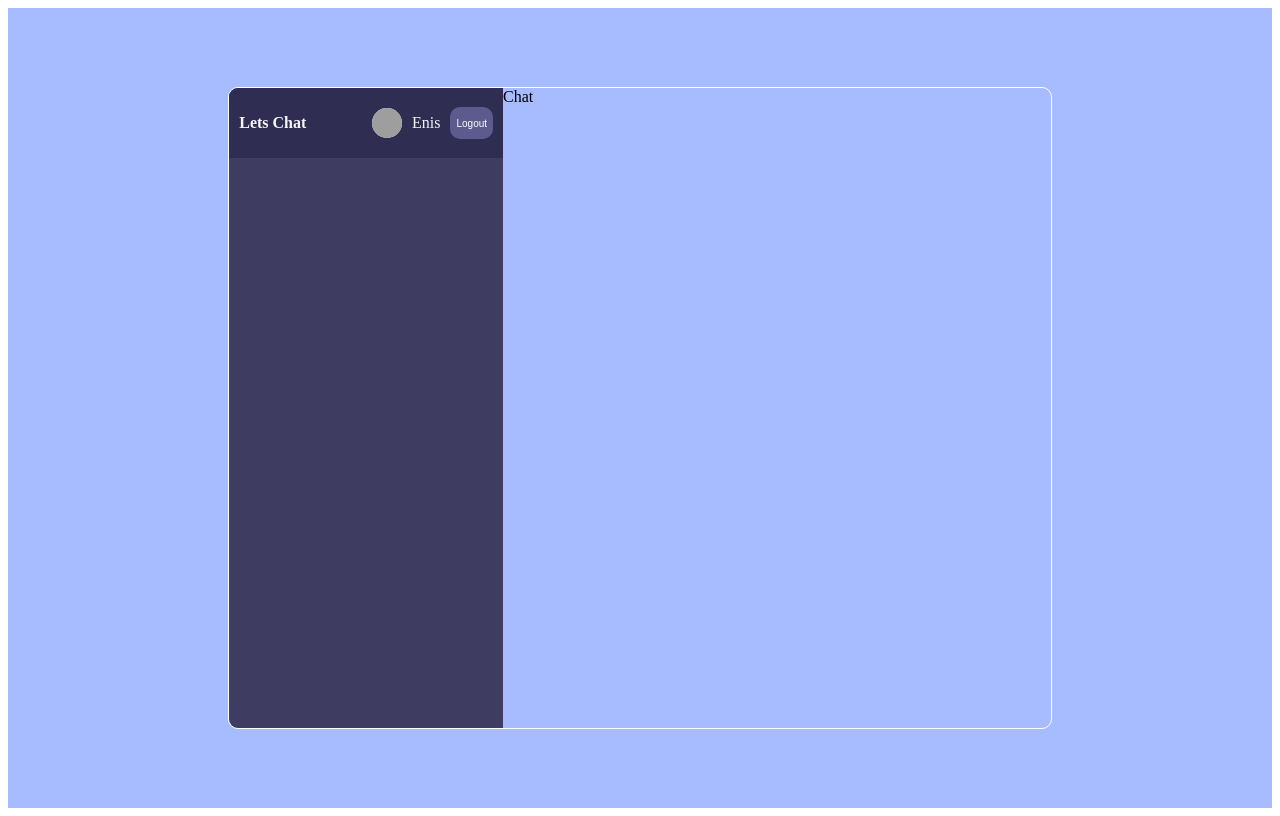
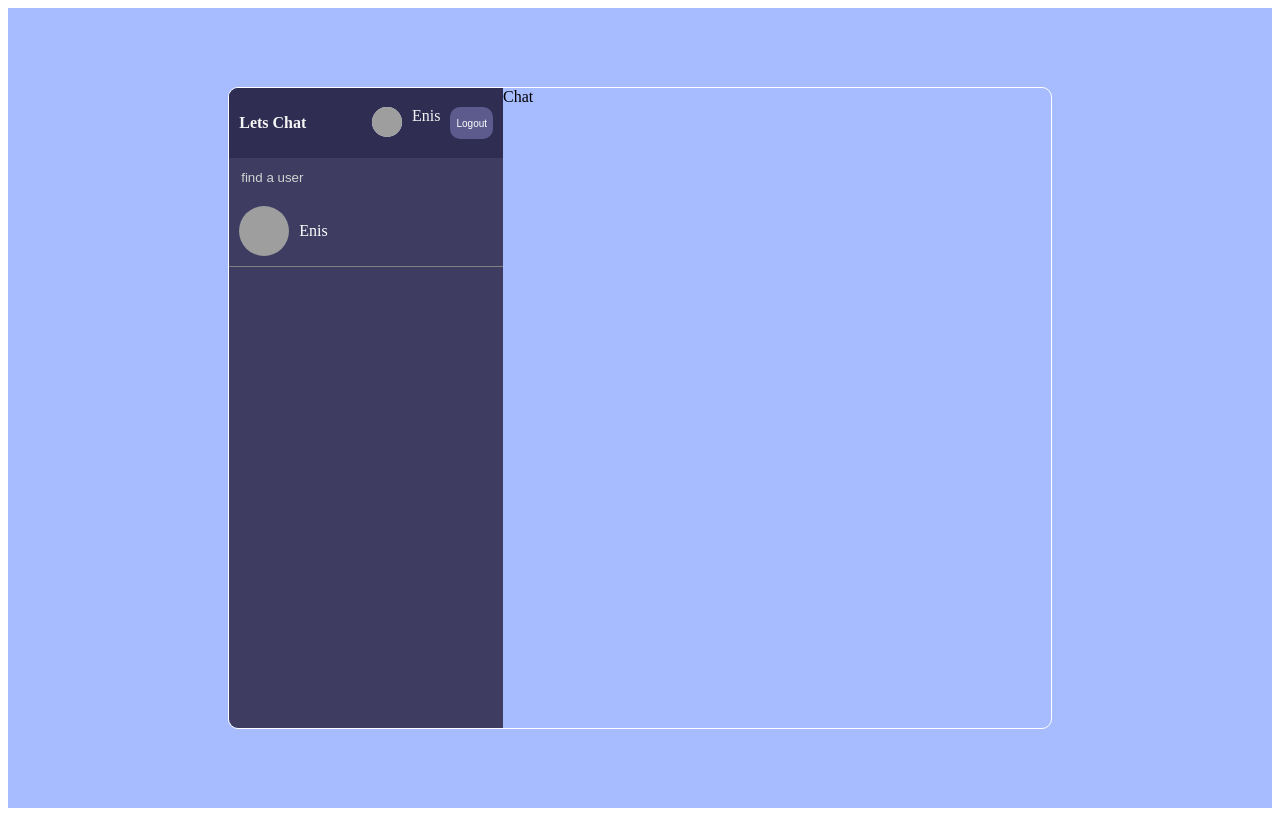
Before and after one commit to aneesh072/chatup-React, a React (Create React App) app: page / in a window 1280 px wide. Built offline with nearby package versions, Linux system fonts and the light colour scheme; grey boxes are pictures that could not be loaded.

Commit message:
added user and search bar

```diff
--- a/src/components/Search.jsx
+++ b/src/components/Search.jsx
@@ -1,7 +1,19 @@
-import React from "react";
+import React from 'react';
 
 const Search = () => {
-  return <div>Search</div>;
+  return (
+    <div className="search">
+      <div className="searchForm">
+        <input type="text" placeholder='find a user'/>
+      </div>
+      <div className="userChat">
+        <img src="https://images.pexels.com/photos/3813324/pexels-photo-3813324.jpeg?auto=compress&cs=tinysrgb&w=800" />
+        <div className="userChatInfo">
+          <span>Enis</span>
+        </div>
+      </div>
+    </div>
+  );
 };
 
 export default Search;
--- a/src/components/Sidebar.jsx
+++ b/src/components/Sidebar.jsx
@@ -1,10 +1,12 @@
 import React from 'react';
 import Navbar from './Navbar';
+import Search from './Search';
 
 const Sidebar = () => {
   return (
     <div className="sidebar">
       <Navbar />
+      <Search />
     </div>
   );
 };
--- a/src/style.scss
+++ b/src/style.scss
@@ -105,7 +105,6 @@
         .user {
           display: flex;
           gap: 10px;
-          align-items: center;
 
           img {
             background-color: aliceblue;
@@ -114,8 +113,6 @@
             border-radius: 50%;
             object-fit: cover;
           }
-        }
-
           button {
             background-color: #5d5b8d;
             color: white;
@@ -127,6 +124,44 @@
           }
         }
       }
+      .search {
+        border-bottom: 1px solid gray;
+
+        .searchForm {
+          padding: 10px;
+
+          input {
+            background-color: transparent;
+            border: none;
+            outline: none;
+            color: white;
+
+            &::placeholder {
+              color: lightgray;
+            }
+          }
+        }
+      }
+      .userChat {
+        padding: 10px;
+        display: flex;
+        align-items: center;
+        gap: 10px;
+        color: white;
+        cursor: pointer;
+
+        &:hover {
+          background-color: #2f2d52;
+        }
+
+        img {
+          width: 50px;
+          height: 50px;
+          border-radius: 50%;
+          object-fit: cover;
+        }
+      }
+    }
 
     .chat {
       flex: 2;
```
Lines whose indentation alone changed are shown as unchanged.
